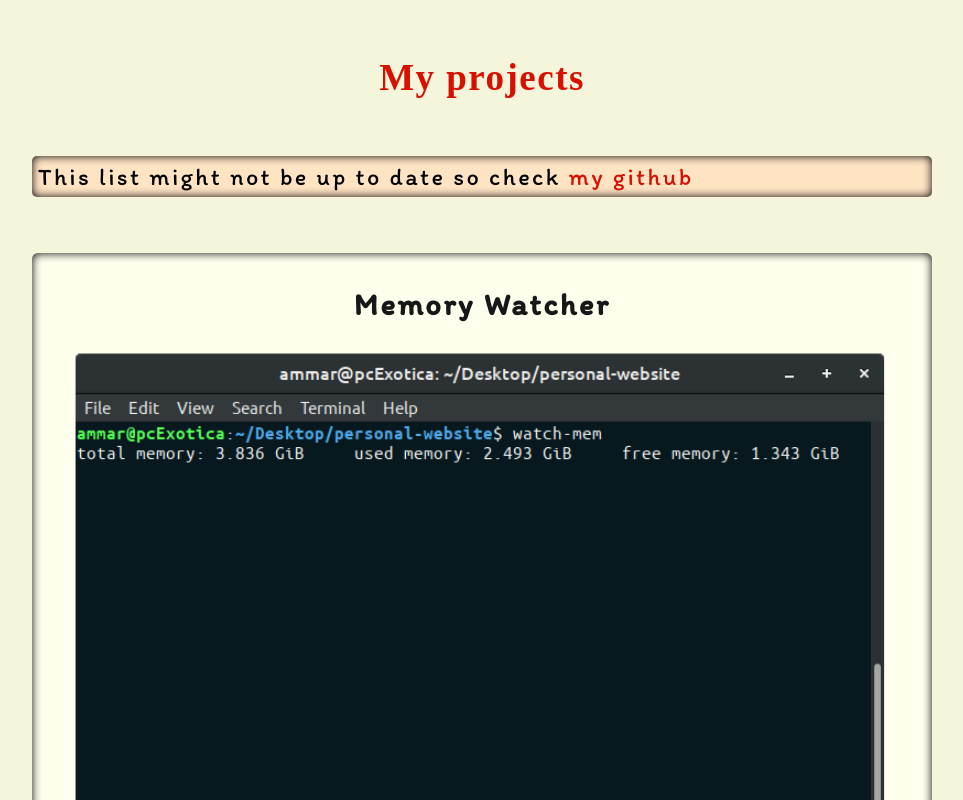
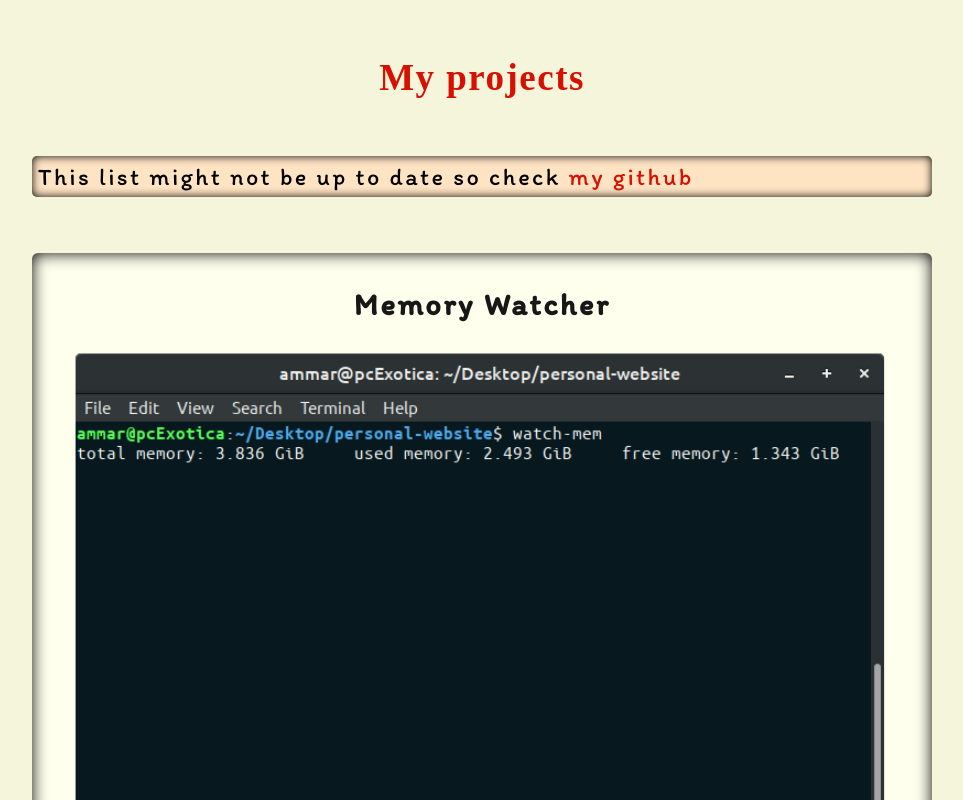
Before and after one commit to ammarbinfaisal/ammarfaisal.xyz, a React (Create React App) app: page /projects in a window 1280 px wide. Shown: the top 800 px of the page, without its empty margins (158-1121 px from the left). Built offline with nearby package versions, Linux system fonts and the light colour scheme; a web font is replaced by a local one.

Commit message:
increase box-shadow blur-radius for projects

```diff
--- a/src/index.css
+++ b/src/index.css
@@ -193,7 +193,7 @@
       margin: 0 auto;
       padding: 10px 3vw;
       border-radius: 6px;
-      box-shadow: inset 0px 0px 10px #000; }
+      box-shadow: inset 0px 0px 16px #000; }
       @media (min-width: 650px) {
         #projectspage > #projects > .project {
           width: 80%; } }
--- a/src/sass/projects.sass
+++ b/src/sass/projects.sass
@@ -39,7 +39,7 @@
       margin: 0 auto
       padding: 10px 3vw
       border-radius: 6px
-      box-shadow: inset 0px 0px 10px #000
+      box-shadow: inset 0px 0px 16px #000
 
       > h3
         color: $cutegrey
```
